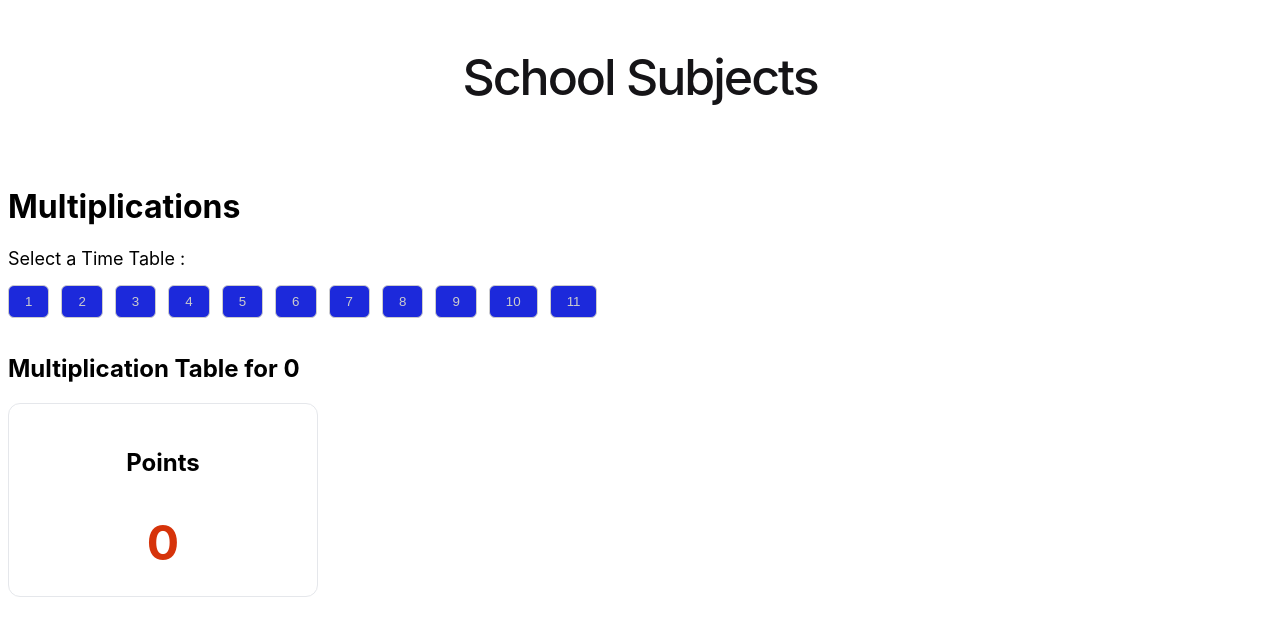
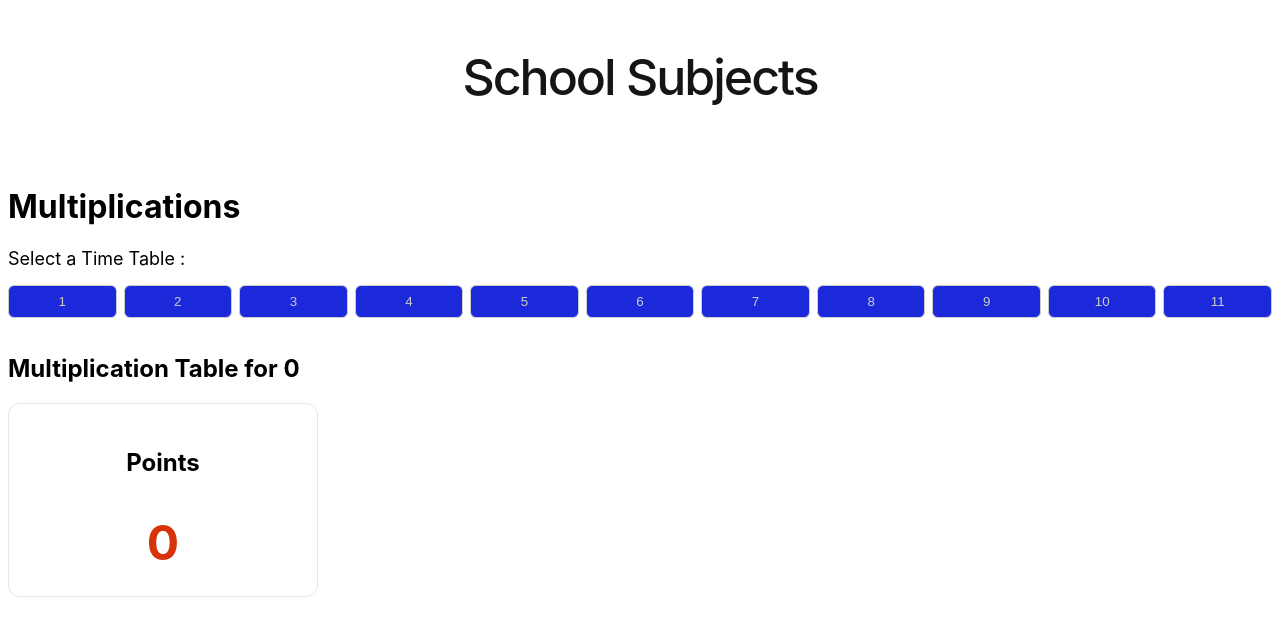
Before and after one commit to ingRicardo/schoolsubjects, an Angular app: page / in a window 1280 px wide. Shown: the top 636 px of the page. Built offline with nearby package versions, Linux system fonts and the light colour scheme.

Commit message:
button with all screen width

```diff
--- a/src/app/components/multiplication/multiplication.css
+++ b/src/app/components/multiplication/multiplication.css
@@ -30,7 +30,7 @@
   display: flex;
   flex-direction: row;        /* Align buttons side-by-side */
   flex-wrap: wrap;            /* Wrap to next line on small screens */
-  gap: 12px;                  /* Consistent spacing between buttons */
+  gap: 7px;                  /* Consistent spacing between buttons */
   justify-content: flex-start; /* Align to the left (use 'center' or 'flex-end' if needed) */
   align-items: center;        /* Centered vertically if buttons are different heights */
   padding: 16px 0;
@@ -38,12 +38,14 @@
 
 /* Optional: Optional button baseline styling to match */
 .button-container button {
+  flex: 1; /* Forces all buttons to stretch and share equal width */
   padding: 8px 16px;
   border-radius: 6px;
   border: 1px solid #ccc;
   background-color: #1c29db;
   color: #ccc;
   cursor: pointer;
+  width: 100px;
   transition: all 0.2s ease;
 }
 
@@ -203,3 +205,7 @@ p {
   margin: 0px;
   font-size: large;
 }
+
+.table-container{
+  width: 100%;
+}
```
